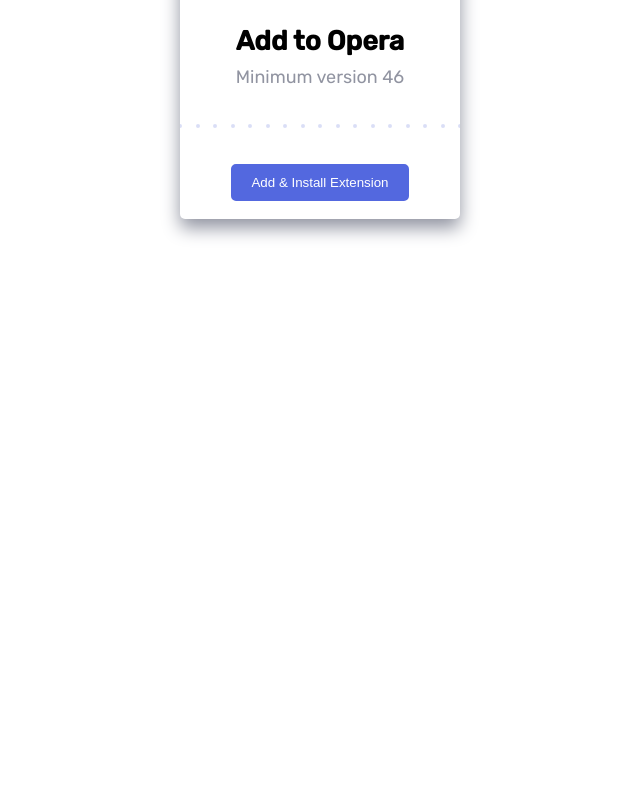
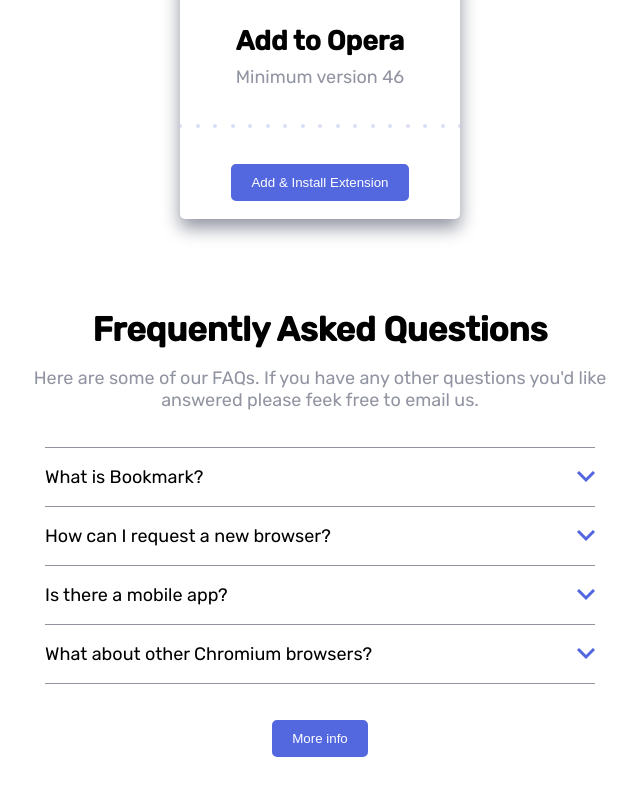
Before and after one commit to KondyKox/Confilogi-zad-rekr, a React (Vite) app in the folder zadanie-rekrutacyjne/: page / in a window 1280 px wide. Shown: the part 2175-2970 px from the top of the page, without its empty margins (320-960 px from the left). Before the commit the page ends 2448 px from the top, so only its background shows below. Built offline with nearby package versions, Linux system fonts and the light colour scheme.

Commit message:
faq section

```diff
--- a/zadanie-rekrutacyjne/src/components/App/App.jsx
+++ b/zadanie-rekrutacyjne/src/components/App/App.jsx
@@ -1,4 +1,5 @@
 import Extensions from "../Extensions/Extensions";
+import FAQ from "../FAQ/FAQ";
 import Features from "../Features/Features";
 import Navbar from "../Navbar/Navbar";
 import "./App.css";
@@ -33,6 +34,7 @@
 
       <Features />
       <Extensions />
+      <FAQ />
     </main>
   );
 }
--- /dev/null
+++ b/zadanie-rekrutacyjne/src/components/FAQ/FAQ.css
@@ -0,0 +1,82 @@
+.faqs {
+  flex-direction: column;
+}
+
+.faqs__hero {
+  display: flex;
+  flex-direction: column;
+  justify-content: center;
+  align-items: center;
+  gap: 1rem;
+  text-align: center;
+}
+
+.faqs__container {
+  list-style-type: none;
+  width: 100%;
+}
+
+.faq {
+  border-bottom: 1px solid var(--accent-gray);
+  padding: 1rem 0;
+  display: flex;
+  flex-direction: column;
+  gap: 2rem;
+}
+
+.faq__question {
+  display: flex;
+  justify-content: space-between;
+  align-items: center;
+  transition: all 0.3s ease-in-out;
+}
+
+.faq__question:hover {
+  color: var(--clr-main-red);
+  cursor: pointer;
+}
+
+.faq__arrow {
+  transition: all 0.3s ease;
+}
+
+.faq__arrow path {
+  stroke: #5267df; /* domyślny kolor */
+  transition: stroke 0.3s ease, transform 0.3s ease;
+}
+
+.faq__arrow.active {
+  transform: rotate(180deg);
+}
+.faq__arrow.active path {
+  stroke: var(--clr-main-red);
+}
+
+.faq__answer {
+  display: none;
+  padding-bottom: 0.5rem;
+}
+
+.faq__answer.active {
+  display: block;
+}
+
+@media screen and (min-width: 768px) {
+  .faqs__hero p {
+    max-width: 70%;
+  }
+
+  .faqs__container {
+    width: 80%;
+  }
+
+  .faq:first-child {
+    border-top: 1px solid var(--accent-gray);
+  }
+}
+
+@media screen and (min-width: 1024px) {
+  .faqs__container {
+    width: 50%;
+  }
+}
--- /dev/null
+++ b/zadanie-rekrutacyjne/src/components/FAQ/FAQ.jsx
@@ -0,0 +1,58 @@
+import { useState } from "react";
+import "./FAQ.css";
+import { faqs } from "../../constants/faq";
+
+const FAQ = () => {
+  const [activeIndex, setActiveIndex] = useState(-1);
+
+  const toggleActiveIndex = (index) => {
+    if (index === activeIndex) {
+      setActiveIndex(-1);
+      return;
+    }
+    setActiveIndex(index);
+  };
+
+  return (
+    <section className="faqs section">
+      <div className="faqs__hero">
+        <h2 className="header">Frequently Asked Questions</h2>
+        <p>
+          Here are some of our FAQs. If you have any other questions you'd like
+          answered please feek free to email us.
+        </p>
+      </div>
+      <ul className="faqs__container">
+        {faqs.map((faq, index) => (
+          <li
+            key={index}
+            className="faq"
+            onClick={() => toggleActiveIndex(index)}
+          >
+            <div className="faq__question">
+              <span>{faq.question}</span>
+              <svg
+                xmlns="http://www.w3.org/2000/svg"
+                width="18"
+                height="12"
+                className={`faq__arrow ${
+                  activeIndex === index ? "active" : ""
+                }`}
+              >
+                <path fill="none" strokeWidth="3" d="M1 1l8 8 8-8" />
+              </svg>
+            </div>
+            <p
+              className={`faq__answer ${activeIndex === index ? "active" : ""}`}
+            >
+              {faq.answer}
+            </p>
+          </li>
+        ))}
+      </ul>
+      <button className="btn btn-primary">More info</button>
+    </section>
+  );
+};
+
+export default FAQ;
--- /dev/null
+++ b/zadanie-rekrutacyjne/src/constants/faq.js
@@ -0,0 +1,22 @@
+export const faqs = [
+  {
+    question: "What is Bookmark?",
+    answer:
+      "Lorem ipsum dolor sit amet, consectetur adipiscing elit. Mauris sed bibendum nunc. Donec semper, nunc vitae varius rhoncus, eros orci luctus purus, eu volutpat libero felis eu elit. Sed et nibh elementum, consectetur elit et, consequat nisi. Nulla ac ipsum rhoncus mi lobortis pretium et et nisi. Cras dapibus sit amet tellus ac commodo. Sed euismod hendrerit elementum. Maecenas semper elit at nibh hendrerit, non tempor ex lobortis. Pellentesque ornare.",
+  },
+  {
+    question: "How can I request a new browser?",
+    answer:
+      "Lorem ipsum dolor sit amet, consectetur adipiscing elit. Mauris sed bibendum nunc. Donec semper, nunc vitae varius rhoncus, eros orci luctus purus, eu volutpat libero felis eu elit. Sed et nibh elementum, consectetur elit et, consequat nisi. Nulla ac ipsum rhoncus mi lobortis pretium et et nisi. Cras dapibus sit amet tellus ac commodo. Sed euismod hendrerit elementum. Maecenas semper elit at nibh hendrerit, non tempor ex lobortis. Pellentesque ornare.",
+  },
+  {
+    question: "Is there a mobile app?",
+    answer:
+      "Lorem ipsum dolor sit amet, consectetur adipiscing elit. Mauris sed bibendum nunc. Donec semper, nunc vitae varius rhoncus, eros orci luctus purus, eu volutpat libero felis eu elit. Sed et nibh elementum, consectetur elit et, consequat nisi. Nulla ac ipsum rhoncus mi lobortis pretium et et nisi. Cras dapibus sit amet tellus ac commodo. Sed euismod hendrerit elementum. Maecenas semper elit at nibh hendrerit, non tempor ex lobortis. Pellentesque ornare.",
+  },
+  {
+    question: "What about other Chromium browsers?",
+    answer:
+      "Lorem ipsum dolor sit amet, consectetur adipiscing elit. Mauris sed bibendum nunc. Donec semper, nunc vitae varius rhoncus, eros orci luctus purus, eu volutpat libero felis eu elit. Sed et nibh elementum, consectetur elit et, consequat nisi. Nulla ac ipsum rhoncus mi lobortis pretium et et nisi. Cras dapibus sit amet tellus ac commodo. Sed euismod hendrerit elementum. Maecenas semper elit at nibh hendrerit, non tempor ex lobortis. Pellentesque ornare.",
+  },
+];
```
